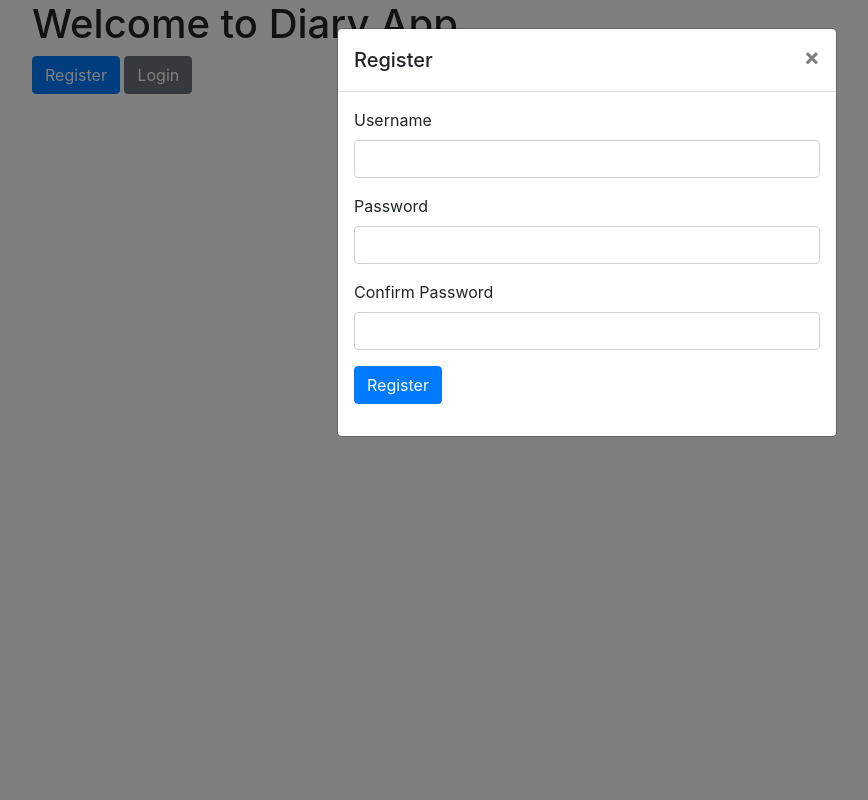
After one commit to 13Voland666/jukov, a Flask app: template templates/home.html in a window 1280 px wide, after a click on "Register". The commit adds this page. Shown: the whole page, without its empty margins (53-921 px from the left). Run offline with Flask 3, Linux system fonts and the light colour scheme; the template is opened without the code that fills it: values that come from a table or form of the project are taken from there, others are empty; some libraries are stand-ins or nearby versions.

Commit message:
добавил нормальную регистрацию

```diff
--- a/app.py
+++ b/app.py
@@ -1,8 +1,13 @@
-from flask import Flask, render_template, request, redirect, url_for
+from flask import Flask, render_template, request, redirect, url_for, flash, session
 from flask_sqlalchemy import SQLAlchemy
+from flask_wtf import FlaskForm
+from wtforms import StringField, PasswordField, SubmitField
+from wtforms.validators import DataRequired, EqualTo, Length
+from werkzeug.security import generate_password_hash, check_password_hash
 import os
 
 app = Flask(__name__)
+app.secret_key = 'supersecretkey'
 
 # Настройки базы данных
 basedir = os.path.abspath(os.path.dirname(__file__))
@@ -11,33 +16,108 @@ app.config['SQLALCHEMY_TRACK_MODIFICATIONS'] = False
 
 db = SQLAlchemy(app)
 
+# Модель данных для пользователей
+class User(db.Model):
+    id = db.Column(db.Integer, primary_key=True)
+    username = db.Column(db.String(150), unique=True, nullable=False)
+    password_hash = db.Column(db.String(150), nullable=False)
+    entries = db.relationship('Entry', backref='author', lazy=True)
+
 # Модель данных для заметок
 class Entry(db.Model):
     id = db.Column(db.Integer, primary_key=True)
     title = db.Column(db.String(100), nullable=False)
     content = db.Column(db.Text, nullable=False)
+    user_id = db.Column(db.Integer, db.ForeignKey('user.id'), nullable=False)
 
 # Создание таблиц
 with app.app_context():
     db.create_all()
 
+# Форма регистрации
+class RegistrationForm(FlaskForm):
+    username = StringField('Username', validators=[DataRequired(), Length(min=4, max=150)])
+    password = PasswordField('Password', validators=[DataRequired(), Length(min=6)])
+    confirm_password = PasswordField('Confirm Password', validators=[DataRequired(), EqualTo('password')])
+    submit = SubmitField('Register')
+
+# Форма входа
+class LoginForm(FlaskForm):
+    username = StringField('Username', validators=[DataRequired()])
+    password = PasswordField('Password', validators=[DataRequired()])
+    submit = SubmitField('Login')
+
+# Главная страница
 @app.route('/')
+def home():
+    register_form = RegistrationForm()
+    login_form = LoginForm()
+    return render_template('home.html', register_form=register_form, login_form=login_form)
+
+# Маршрут для регистрации
+@app.route('/register', methods=['GET', 'POST'])
+def register():
+    form = RegistrationForm()
+    if form.validate_on_submit():
+        username = form.username.data
+        password = form.password.data
+        hashed_password = generate_password_hash(password)
+        new_user = User(username=username, password_hash=hashed_password)
+        db.session.add(new_user)
+        db.session.commit()
+        session['user_id'] = new_user.id
+        return redirect(url_for('index'))
+    return render_template('register.html', form=form)
+
+# Маршрут для входа
+@app.route('/login', methods=['GET', 'POST'])
+def login():
+    form = LoginForm()
+    if form.validate_on_submit():
+        user = User.query.filter_by(username=form.username.data).first()
+        if user and check_password_hash(user.password_hash, form.password.data):
+            session['user_id'] = user.id
+            return redirect(url_for('index'))
+        else:
+            flash('Login Unsuccessful. Please check username and password', 'danger')
+    return render_template('login.html', form=form)
+
+# Маршрут для выхода
+@app.route('/logout')
+def logout():
+    session.pop('user_id', None)
+    return redirect(url_for('home'))
+
+# Маршрут для главной страницы с заметками
+@app.route('/index')
 def index():
-    entries = Entry.query.all()
+    if 'user_id' not in session:
+        return redirect(url_for('login'))
+    user = User.query.get(session['user_id'])
+    entries = Entry.query.filter_by(user_id=user.id).all()
     return render_template('index.html', entries=entries)
 
+# Маршрут для добавления заметки
 @app.route('/add', methods=['POST'])
 def add_entry():
+    if 'user_id' not in session:
+        return redirect(url_for('login'))
     title = request.form['title']
     content = request.form['content']
-    new_entry = Entry(title=title, content=content)
+    user_id = session['user_id']
+    new_entry = Entry(title=title, content=content, user_id=user_id)
     db.session.add(new_entry)
     db.session.commit()
     return redirect(url_for('index'))
 
+# Маршрут для удаления заметки
 @app.route('/delete/<int:entry_id>', methods=['POST'])
 def delete_entry(entry_id):
+    if 'user_id' not in session:
+        return redirect(url_for('login'))
     entry = Entry.query.get_or_404(entry_id)
+    if entry.user_id != session['user_id']:
+        return redirect(url_for('index'))
     db.session.delete(entry)
     db.session.commit()
     return redirect(url_for('index'))
--- /dev/null
+++ b/templates/home.html
@@ -0,0 +1,142 @@
+<!DOCTYPE html>
+<html lang="en">
+     <head>
+          <meta charset="UTF-8" />
+          <title>Home</title>
+          <link
+               rel="stylesheet"
+               href="https://stackpath.bootstrapcdn.com/bootstrap/4.3.1/css/bootstrap.min.css" />
+     </head>
+     <body>
+          <div class="container">
+               <h1>Welcome to Diary App</h1>
+               <button
+                    type="button"
+                    class="btn btn-primary"
+                    data-toggle="modal"
+                    data-target="#registerModal">
+                    Register
+               </button>
+               <button
+                    type="button"
+                    class="btn btn-secondary"
+                    data-toggle="modal"
+                    data-target="#loginModal">
+                    Login
+               </button>
+          </div>
+
+          <!-- Register Modal -->
+          <div
+               class="modal fade"
+               id="registerModal"
+               tabindex="-1"
+               role="dialog"
+               aria-labelledby="registerModalLabel"
+               aria-hidden="true">
+               <div class="modal-dialog" role="document">
+                    <div class="modal-content">
+                         <div class="modal-header">
+                              <h5 class="modal-title" id="registerModalLabel">
+                                   Register
+                              </h5>
+                              <button
+                                   type="button"
+                                   class="close"
+                                   data-dismiss="modal"
+                                   aria-label="Close">
+                                   <span aria-hidden="true">&times;</span>
+                              </button>
+                         </div>
+                         <div class="modal-body">
+                              <form
+                                   action="{{ url_for('register') }}"
+                                   method="post">
+                                   {{ register_form.hidden_tag() }}
+                                   <div class="form-group">
+                                        {{
+                                        register_form.username.label(class="form-control-label")
+                                        }} {{
+                                        register_form.username(class="form-control")
+                                        }}
+                                   </div>
+                                   <div class="form-group">
+                                        {{
+                                        register_form.password.label(class="form-control-label")
+                                        }} {{
+                                        register_form.password(class="form-control")
+                                        }}
+                                   </div>
+                                   <div class="form-group">
+                                        {{
+                                        register_form.confirm_password.label(class="form-control-label")
+                                        }} {{
+                                        register_form.confirm_password(class="form-control")
+                                        }}
+                                   </div>
+                                   <div class="form-group">
+                                        {{ register_form.submit(class="btn
+                                        btn-primary") }}
+                                   </div>
+                              </form>
+                         </div>
+                    </div>
+               </div>
+          </div>
+
+          <!-- Login Modal -->
+          <div
+               class="modal fade"
+               id="loginModal"
+               tabindex="-1"
+               role="dialog"
+               aria-labelledby="loginModalLabel"
+               aria-hidden="true">
+               <div class="modal-dialog" role="document">
+                    <div class="modal-content">
+                         <div class="modal-header">
+                              <h5 class="modal-title" id="loginModalLabel">
+                                   Login
+                              </h5>
+                              <button
+                                   type="button"
+                                   class="close"
+                                   data-dismiss="modal"
+                                   aria-label="Close">
+                                   <span aria-hidden="true">&times;</span>
+                              </button>
+                         </div>
+                         <div class="modal-body">
+                              <form
+                                   action="{{ url_for('login') }}"
+                                   method="post">
+                                   {{ login_form.hidden_tag() }}
+                                   <div class="form-group">
+                                        {{
+                                        login_form.username.label(class="form-control-label")
+                                        }} {{
+                                        login_form.username(class="form-control")
+                                        }}
+                                   </div>
+                                   <div class="form-group">
+                                        {{
+                                        login_form.password.label(class="form-control-label")
+                                        }} {{
+                                        login_form.password(class="form-control")
+                                        }}
+                                   </div>
+                                   <div class="form-group">
+                                        {{ login_form.submit(class="btn
+                                        btn-primary") }}
+                                   </div>
+                              </form>
+                         </div>
+                    </div>
+               </div>
+          </div>
+
+          <script src="https://code.jquery.com/jquery-3.3.1.slim.min.js"></script>
+          <script src="https://cdnjs.cloudflare.com/ajax/libs/popper.js/1.14.7/umd/popper.min.js"></script>
+          <script src="https://stackpath.bootstrapcdn.com/bootstrap/4.3.1/js/bootstrap.min.js"></script>
+     </body>
+</html>
```
Also changed, not shown: templates/add_entry.html (deleted, +0 -20 lines), templates/index.html (+4 -4 lines), templates/view_entries.html (deleted, +0 -21 lines), app.db, templates/login.html (added).
